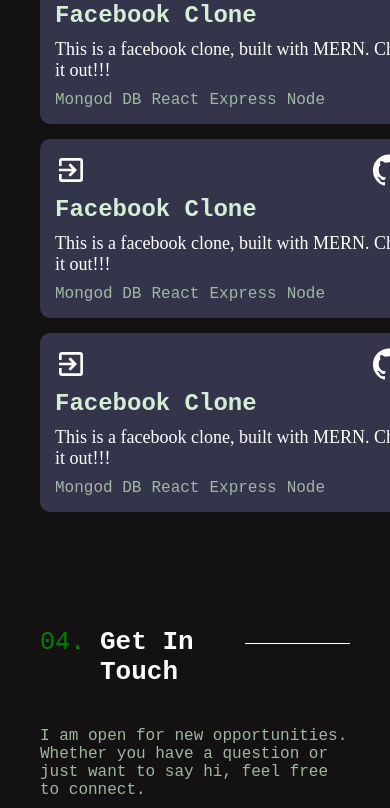
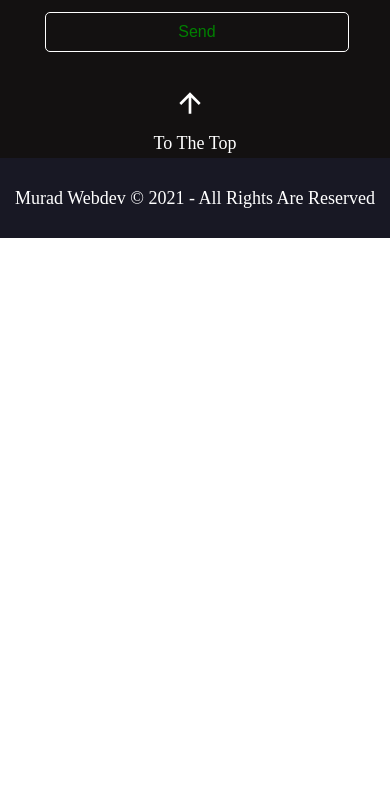
Before and after one commit to muradusa/react-portfolio, a React (Create React App) app: page / in a window 390 px wide. Shown: the part 4236-5044 px from the top of the page. After the commit the page ends 4474 px from the top, so only its background shows below. Built offline with nearby package versions, Linux system fonts and the light colour scheme.

Commit message:
making responsive

```diff
--- a/src/Contact.css
+++ b/src/Contact.css
@@ -133,6 +133,11 @@
   font-size: large;
 }
 
+.arrowUpwardIcon {
+  padding-left: 20px;
+  padding-bottom: 10px;
+}
+
 /* .instagram__embed {
   height: 100px;
   width: 100px;
--- a/src/Contact.js
+++ b/src/Contact.js
@@ -63,7 +63,7 @@
           offset={-10}
           duration={500}
         >
-          <ArrowUpwardIcon fontSize="large" />
+          <ArrowUpwardIcon className="arrowUpwardIcon" fontSize="large" />
           <p>To The Top</p>
         </Link>
       </div>
--- a/src/Projects.js
+++ b/src/Projects.js
@@ -18,7 +18,7 @@
         <Project2 />
         <Project3 />
       </div>
-      <div className="projects__other">
+      {/* <div className="projects__other">
         <div className="projects__otherTitle">
           <p>Other Things I Built</p>
         </div>
@@ -84,7 +84,7 @@
             />
           </div>
         </div>
-      </div>
+      </div> */}
     </div>
   );
 }
```
Also changed, not shown: 1 other file (tests, documents, lock files or other folders).
